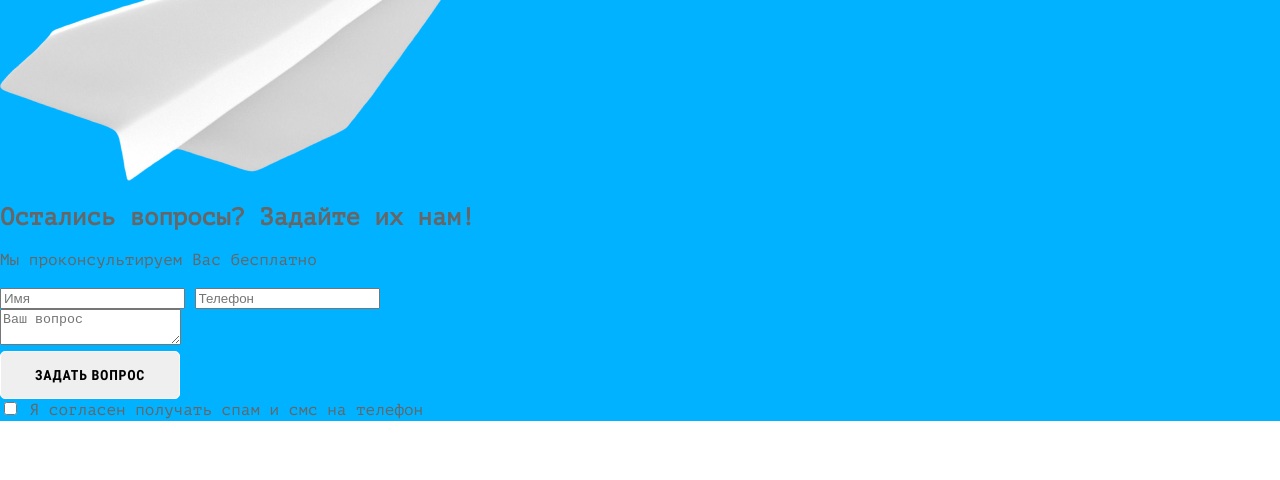
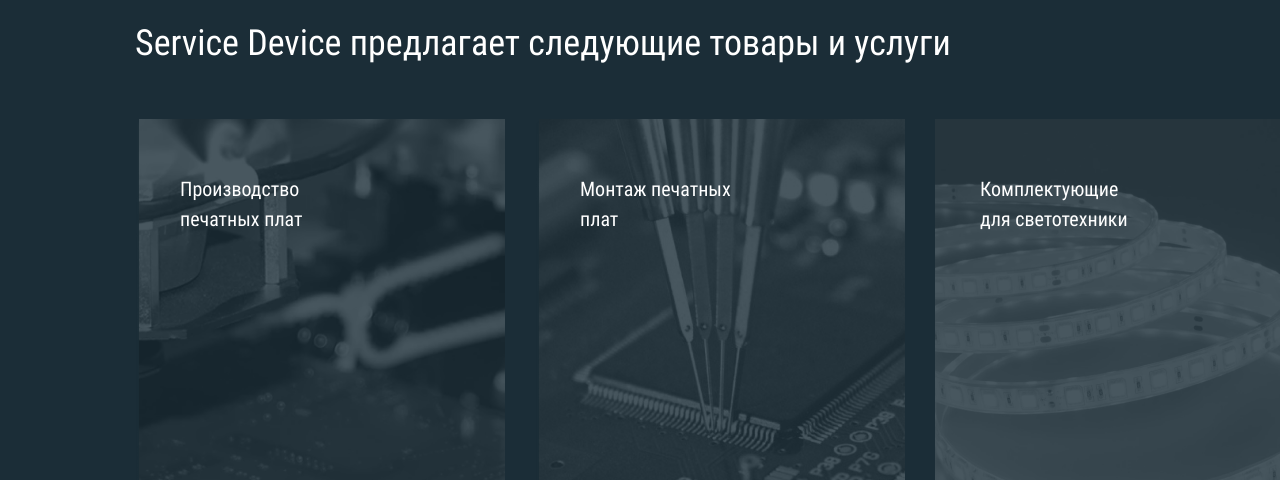
Before and after one commit to titan1540/smart-device, a website: page source/index.html in a window 1280 px wide. Shown: the part 2190-2670 px from the top of the page. Drawn offline with nearby package versions, Linux system fonts and the light colour scheme; files that its build step writes are made by us from their sources.

Commit message:
Добавляет блок товары и услуги

```diff
--- a/source/index.html
+++ b/source/index.html
@@ -88,6 +88,26 @@
       </div>
     </section>
 
+    <section class="goods-and-services">
+      <div class="container">
+        <h2 class="goods-and-services-title">Service Device предлагает следующие товары и услуги</h2>
+        <ul class="goods-and-services-list">
+          <li class="goods-and-services-item production">
+            <h3 class="goods-and-services-item-title">Производство<br> печатных плат</h3>
+            <div class="arrow-in-box"></div>
+          </li>
+          <li class="goods-and-services-item mounting">
+            <h3 class="goods-and-services-item-title">Монтаж печатных<br> плат</h3>
+            <div class="arrow-in-box"></div>
+          </li>
+          <li class="goods-and-services-item components">
+            <h3 class="goods-and-services-item-title">Комплектующие<br> для светотехники</h3>
+            <div class="arrow-in-box"></div>
+          </li>
+        </ul>
+      </div>
+    </section>
+
     <section class="feedback">
       <div class="container">
         <div class="feedback-wrapper">
--- a/source/sass/style.sass
+++ b/source/sass/style.sass
@@ -47,6 +47,7 @@
 a
   color: inherit
   text-decoration: none
+  cursor: pointer
 
 ul
   list-style: none
@@ -260,6 +261,73 @@
   color: $main-blue
   border-color: $main-blue
 
+.goods-and-services
+  background-color: $main-black
+  padding-top: 95px
+  padding-bottom: 125px
+  color: #ffffff
+
+.goods-and-services-title
+  font-family: 'Roboto Condensed'
+  font-size: 36px
+  font-weight: normal
+  line-height: 51px
+  margin-left: 135px
+  margin-bottom: 50px
+
+.goods-and-services-list
+  display: -webkit-flex
+  display: -ms-flex
+  display: flex
+  margin: 0 auto
+  width: 1170px
+
+.goods-and-services-item
+  +size(370px, 620px)
+  margin-right: 30px
+  position: relative
+
+  &-title
+    font-family: 'Roboto Condensed'
+    font-weight: normal
+    font-size: 20px
+    line-height: 30px
+    margin-left: 45px
+    margin-top: 55px
+
+  &:last-child
+    margin-right: 0
+
+.production
+  background-image: url('../img/production-bg.png')
+
+.mounting
+  background-image: url('../img/mounting-bg.png')
+
+.components
+  background-image: url('../img/components-bg.png')
+
+.arrow-in-box
+  position: absolute
+  bottom: 0
+  right: 0
+  display: block
+  +size(63px)
+  background-color: $main-blue
+
+  &::after
+    content: ''
+    position: absolute
+    +size(8px)
+    top: 50%
+    left: 50%
+    transform: translate(-50%, -50%) rotate(45deg)
+    box-sizing: border-box
+    border-right: 1px solid #ffffff
+    border-top: 1px solid #ffffff
+
+
+
 
 
 
```
Also changed, not shown: build/css/style.min.css, build/index.html, 1 other file.
